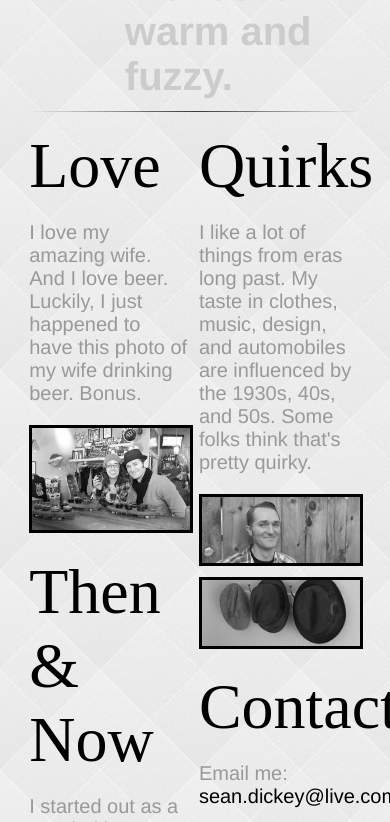
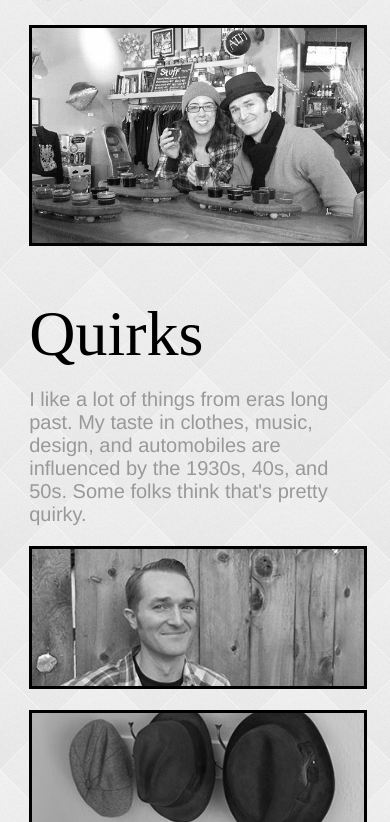
Before and after one commit to sdickey/fluid-site-design, a plain HTML site: page index.html in a window 390 px wide. Shown: the part 1030-1852 px from the top of the page. Drawn offline with Linux system fonts and the light colour scheme.

Commit message:
Restructure layout, add media queries for adaptive design

```diff
--- a/css/styles.css
+++ b/css/styles.css
@@ -12,11 +12,6 @@ a {
 	color: #000;
 	text-decoration: none;
 }
-
-/*h1 {
-	font-size: 1.750em;
-	letter-spacing: -1.5px;
-}*/
 
 h2 {
 	font-size: 2.5em;
@@ -41,72 +36,44 @@ hr {
 	margin: 0 auto;
 }
 
-/*.btn {
-	color: #999;
-	background: #ccc url('../img/diamond_upholstery.png') repeat;
-	margin: 40px 0;
-	padding: 15px 30px;
-	border-radius: 25px;
-	text-transform: uppercase;
-}*/
-
-/*.btn:hover {
-	background: #ccc;
-	}
-
-ul.nav {
-	margin: 120px 0 0 0;
-	list-style: none;
-}
-
-ul.nav li {
-	float: left;
-	margin: 0 40px;
-}
-
-ul.nav li a {
-	color: #c33027;
-}*/
-
 #intro {
 	float: right;
 	margin-top: 1.17647%;
 }
 
-#right-col .section-head,
-#left-col .section-head {
+#love .section-head,
+#quirks .section-head,
+#history .section-head,
+#contact .section-head {
 	font-family: rosewood-std;
 	font-size: 4em;
 	color: #000;
 	margin: 5.88235% 0 -1.17647% 0;
 }
 
-#right-col img {
+#quirks img {
 	border: 3px solid #000;
 }
 
-#right-col .social-contact {
+#contact .social-contact {
 	display: block;
 	margin-right: 4.93827%; /*20px*/
 	border: none;
 	float: left;
-	clear: none;
 }
 
-#left-col {
-	clear: both;
-}
-
-#left-col p, #right-col p {
+#love p, #quirks p,
+#history p, #contact p {
 	font-size: 1.25em;
 }
 
-#left-col img {
+#love img {
 	border: 3px solid #000;
 }
 
-#left-col .no-border {
-	border: none;
+.float-right {
+	float: right;
+	margin-right: 0;
 }
 
 #copyright {
@@ -126,5 +93,46 @@ ul.nav li a {
 img {
 	max-width: 100%;
 	margin-bottom: 4.93827%; /*20px*/
-	clear: both;
 }
+
+/* Media Queries */
+/* iPhone --------------- */
+@media screen and (max-width: 480px) {
+
+
+	header img {
+		display: block;
+		width: 233px;
+		margin: 0 auto;
+	}
+
+	h2 {
+		font-size: 2em;
+	}
+
+	.grid_1,
+	.grid_2,
+	.grid_3,
+	.grid_4,
+	.grid_5,
+	.grid_6,
+	.grid_7,
+	.grid_8,
+	.grid_9,
+	.grid_10,
+	.grid_11,
+	.grid_12 {
+		width: 100%;
+	}
+
+	#history img {
+		display: none;
+	}
+}
+
+/* iPad ------------------ */
+@media screen and (max-width: 1024px) {
+	h2 {
+		font-size: 2em;
+	}
+}
--- a/index.html
+++ b/index.html
@@ -2,6 +2,7 @@
 <html>
 <head>
   <meta http-equiv="Content-Type" content="text/html; charset=utf-8"/>
+  <meta name="viewport" content="width=device-width, initial-scale = 1.0, user-scalable = no">
   <title>Sean Dickey | Web Geek</title>
   <link rel="stylesheet" type="text/css" href="css/normalize.css" media="screen">
   <link rel="stylesheet" type="text/css" href="css/grid.css" media="screen">
@@ -32,17 +33,31 @@
       <div class="ruler"><hr></div>
 
 
-      <div id="left-col" class="grid_5">
+      <div id="love" class="grid_5">
         <p class="section-head">Love</p>
         <p>I love my amazing wife. And I love beer. Luckily, I just happened to
            have this photo of my wife drinking beer. Bonus.</p>
         <img src="img/brewery_bw.png" alt="Sean and Marina with beer">
+      </div>
 
+      <div id="quirks" class="grid_5 float-right">
+        <p class="section-head">Quirks</p>
+        <p>I like a lot of things from eras long past. My taste in clothes, music,
+           design, and automobiles are influenced by the 1930s, 40s, and 50s. Some folks think that's
+           pretty quirky.
+        </p>
+
+        <img src="img/sean_bust_bw.jpg" alt="Sean Dickey">
+
+        <img src="img/hats_bw.jpg" alt="Vintage men's hats">
+      </div>
+
+      <div id="history" class="grid_5">
         <p class="section-head">Then &amp; Now</p>
         <p>I started out as a wee lad in England. I lived in several states as
            my father was reassigned to different Air Force bases around the country.
            Eventually, my family settled in Colorado, where I lived for 25 years. I'm currently
-           living in San Jose, CA with my wife, our two mutts&mdash;Etta James &amp; Coletrane&mdash;and one very big-boned tabby cat named Frances.
+           living in San Jose, CA with my wife, our two mutts&mdash;Etta James &amp; Coltrane&mdash;and one very big-boned tabby cat named Frances.
         </p>
 
         <p>I'm a proud memeber of the Dev Bootcamp Red Admirals cohort, where I'm honing my skills
@@ -54,17 +69,7 @@
         <img src="img/redadmiral.png" alt="red admirals logo" class="no-border">
       </div>
 
-      <div id="right-col" class="grid_5 omega">
-        <p class="section-head">Quirks</p>
-        <p>I like a lot of things from eras long past. My taste in clothes, music,
-           design, and automobiles are influenced by the 1930s, 40s, and 50s. Some folks think that's
-           pretty quirky.
-        </p>
-
-        <img src="img/sean_bust_bw.jpg" alt="Sean Dickey">
-
-        <img src="img/hats_bw.jpg" alt="Vintage men's hats">
-
+      <div id="contact" class="grid_5 omega">
         <p class="section-head">Contact</p>
 
         <p>Email me: <a href="#">sean.dickey@live.com</a></p>
```
